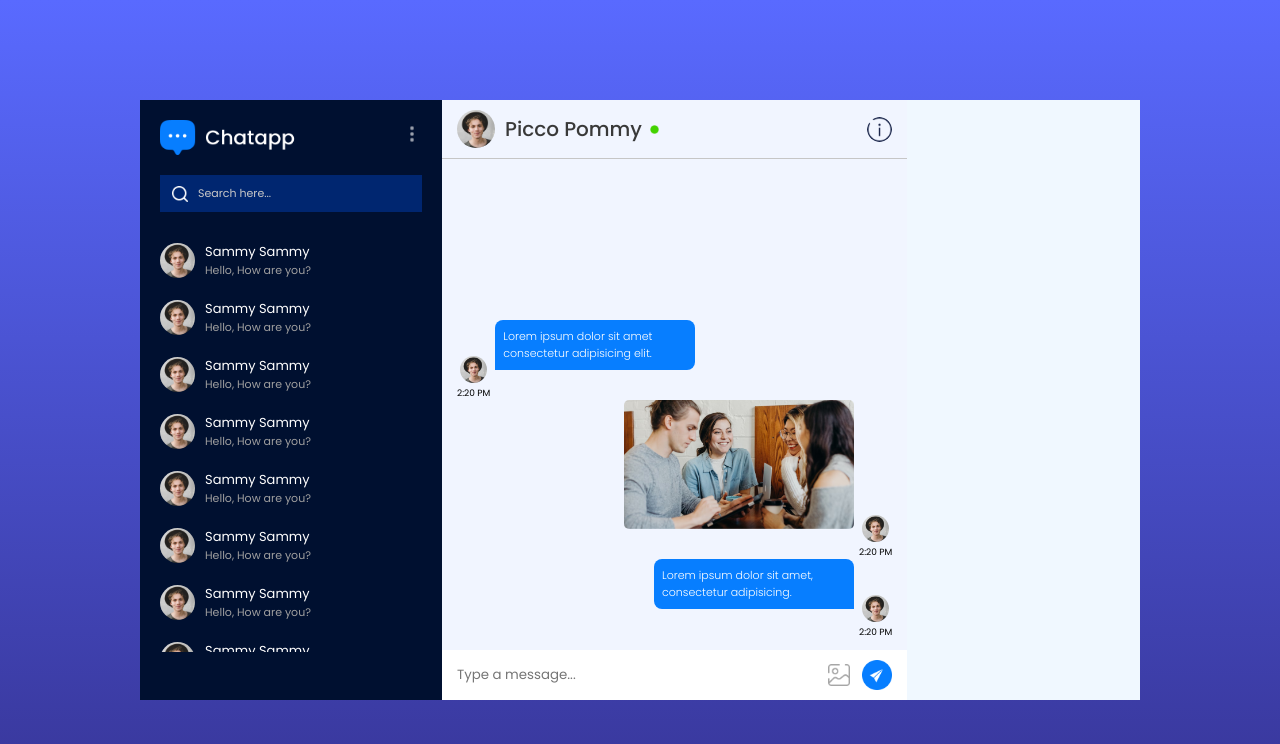
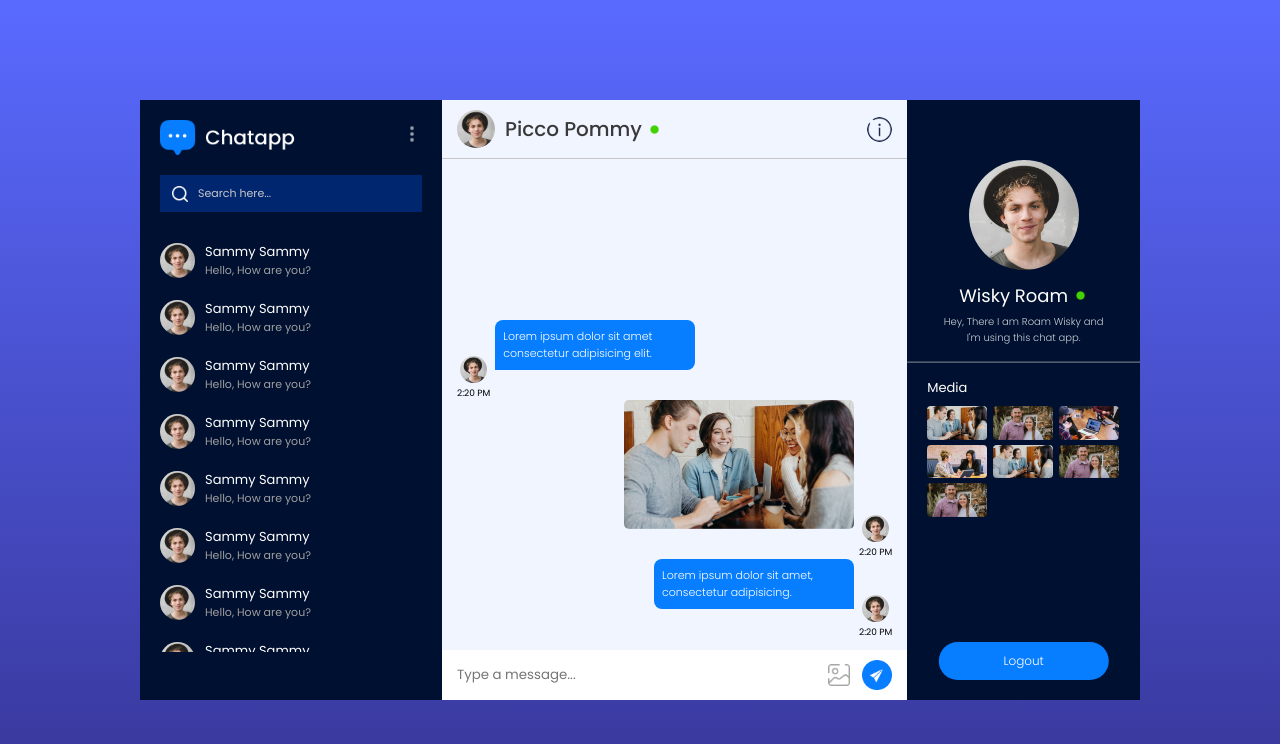
Before and after one commit to sandeep-mz/mychatgram, a React (Vite) app: page /chat in a window 1280 px wide. Shown: the top 744 px of the page. Built offline with nearby package versions, Linux system fonts and the light colour scheme.

Commit message:
right side  06/10/2024

```diff
--- a/src/components/RightSideBar/RightSideBar.css
+++ b/src/components/RightSideBar/RightSideBar.css
@@ -0,0 +1,72 @@
+.rs{
+    color: white;
+    background: #001030;
+    position: relative;
+    height: 75vh;
+    overflow-y: scroll;
+}
+.rs-profile{
+    padding-top: 60px;
+    text-align: center;
+    max-width: 70%;
+    margin: auto;
+}
+
+.rs-profile img{
+    width: 110px;
+    aspect-ratio: 1/1;
+    border-radius: 50%;
+}
+.rs-profile h3{
+    font-size: 18px;
+    font-weight: 400;
+    display: flex;
+    align-items: center;
+    justify-content: center;
+    gap: 5px;
+    margin: 5px 0px;
+}
+.rs-profile p{
+    font-size: 10px;
+    opacity: 80%;
+    font-weight: 300;
+}
+.rs hr{
+    border-color: #ffffff50;
+    margin: 15px 0px;
+
+}
+.rs-media{
+    padding: 0px 20px;
+    font-size: 13px;
+
+}
+.rs-media div{
+    max-height: 180px;
+    overflow-y: scroll;
+    display: grid;
+    grid-template-columns: 1fr 1fr 1fr;
+    gap: 5px;
+    margin-top: 8px;
+
+}
+.rs-media div img{
+    width: 60px;
+    border-radius: 4px;
+    cursor: pointer;
+
+}
+.rs button{
+    position: absolute;
+    bottom: 20px;
+    left: 50%;
+    transform: translateX(-50%);
+    background: #077eff;
+    color: white;
+    border: none;
+    font-size: 12px;
+    font-weight: 300;
+    padding: 10px 65px;
+    border-radius: 20px;
+    cursor: pointer;
+}
--- a/src/components/RightSideBar/RightSideBar.jsx
+++ b/src/components/RightSideBar/RightSideBar.jsx
@@ -1,11 +1,31 @@
-import React from 'react'
-import './RightSideBar.css'
-function RightSideBar() {
+import React from 'react';
+import './RightSideBar.css';
+import assets from '../../assets/assets';
+
+const RightSideBar = () => {
   return (
-    <div>
-
+    <div className='rs'>
+      <div className="rs-profile">
+        <img src={assets.profile_img} alt='' />
+        <h3>Wisky Roam <img src={assets.green_dot} className='dot' alt="Online Status" /></h3>
+        <p>Hey, There I am Roam Wisky and I'm using this chat app.</p>
+      </div>
+      <hr />
+      <div className="rs-media">
+        <p>Media</p>
+        <div>
+          <img src={assets.pic1} alt="" />
+          <img src={assets.pic2} alt="" />
+          <img src={assets.pic3} alt="" />
+          <img src={assets.pic4} alt="" />
+          <img src={assets.pic1} alt="" />
+          <img src={assets.pic2} alt="" />
+          <img src={assets.pic2} alt="" />
+        </div>
+      </div>
+      <button>Logout</button>
     </div>
-  )
+  );
 }
 
-export default RightSideBar
+export default RightSideBar;
```
